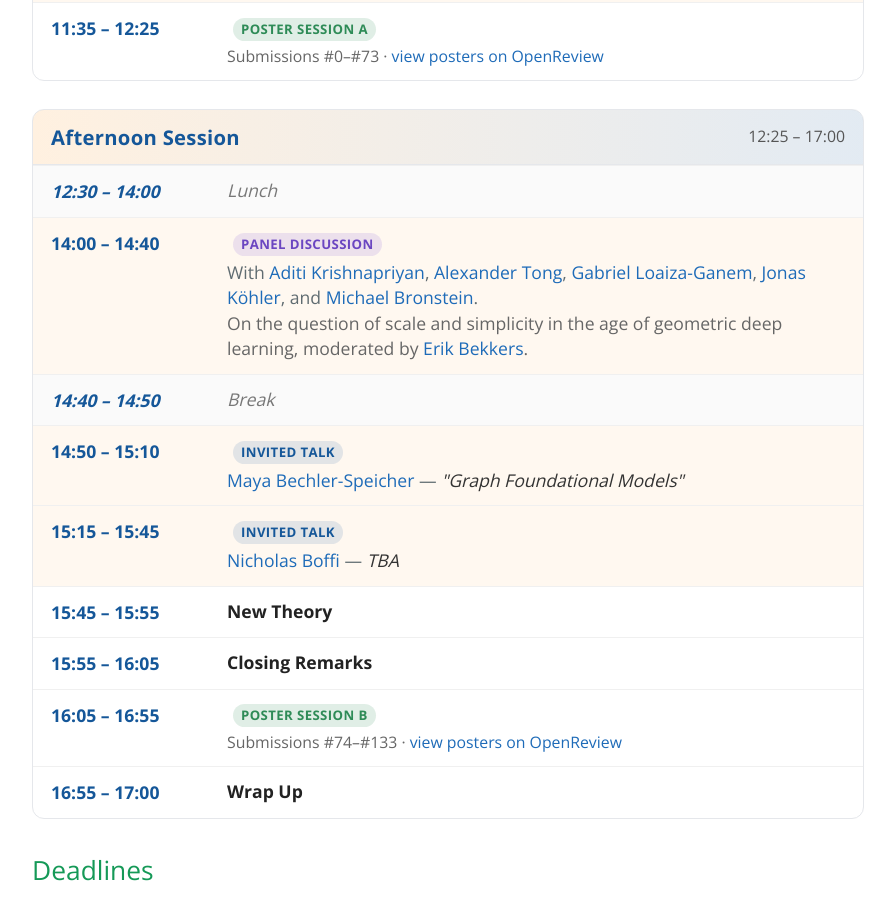
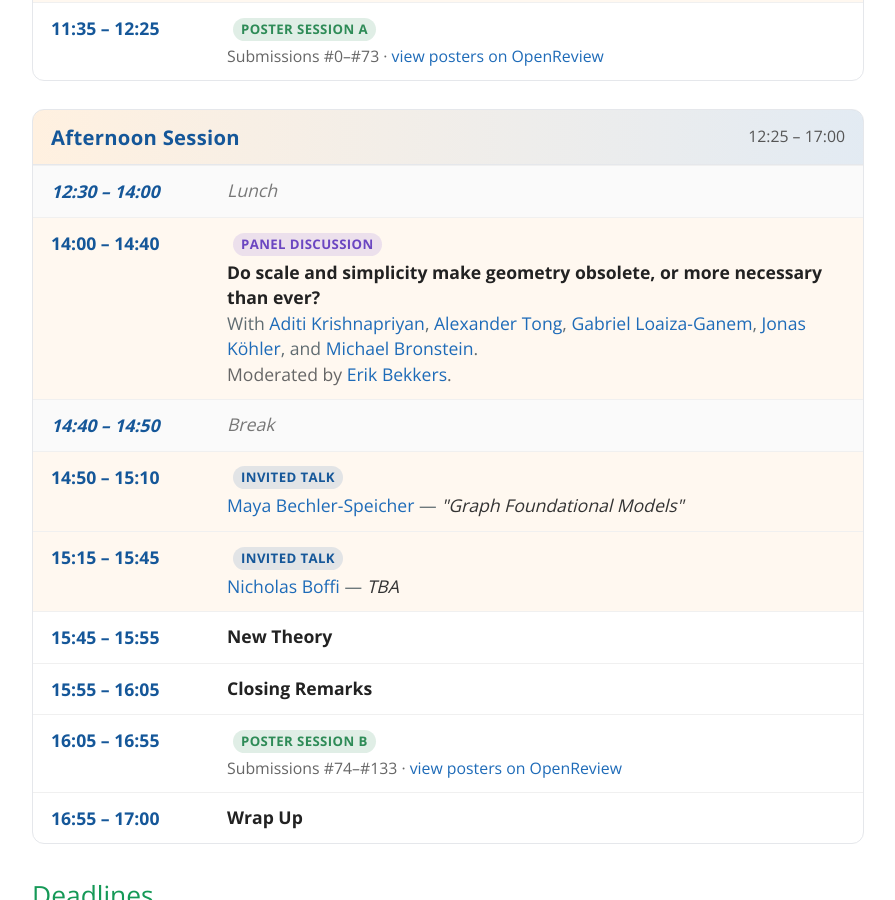
Before and after one commit to gram-workshop/gram-workshop.github.io, a Jekyll site: the page built from index.md, in a window 1280 px wide and 900 px high, scrolled down 2441 px. Shown: the whole window, without its empty margins (192-1087 px from the left). Built offline with Jekyll 4.4.1, drawn with Linux system fonts in a browser that asks for light colours.

Commit message:
add panel question

```diff
--- a/index.md
+++ b/index.md
@@ -227,8 +227,9 @@ We are pleased to announce this **second edition of GRaM**, as an **ICLR 2026 wo
     <div class="program-content">
       <span class="program-tag panel">Panel Discussion</span>
       <div style="margin-top: 4px;">
-        With <a href="https://a1k12.github.io/">Aditi Krishnapriyan</a>, <a href="https://www.alextong.net/">Alexander Tong</a>, <a href="https://gabloa.github.io/">Gabriel Loaiza-Ganem</a>, <a href="https://argmin.xyz/">Jonas Köhler</a>, and <a href="https://www.cs.ox.ac.uk/people/michael.bronstein/">Michael Bronstein</a>.
-        <br><span style="color: #666;">On the question of scale and simplicity in the age of geometric deep learning, moderated by <a href="https://ebekkers.github.io/">Erik Bekkers</a>.</span>
+        <span class="program-title"> <a href="https://iclr.cc/virtual/2026/10019451">Do scale and simplicity make geometry obsolete, or more necessary than ever?</a> </span>
+        <br>With <a href="https://a1k12.github.io/">Aditi Krishnapriyan</a>, <a href="https://www.alextong.net/">Alexander Tong</a>, <a href="https://gabloa.github.io/">Gabriel Loaiza-Ganem</a>, <a href="https://argmin.xyz/">Jonas Köhler</a>, and <a href="https://www.cs.ox.ac.uk/people/michael.bronstein/">Michael Bronstein</a>.
+        <br><span style="color: #666;">Moderated by <a href="https://ebekkers.github.io/">Erik Bekkers</a>.</span>
       </div>
     </div>
   </div>
```
Also changed, not shown: 5 other files.
